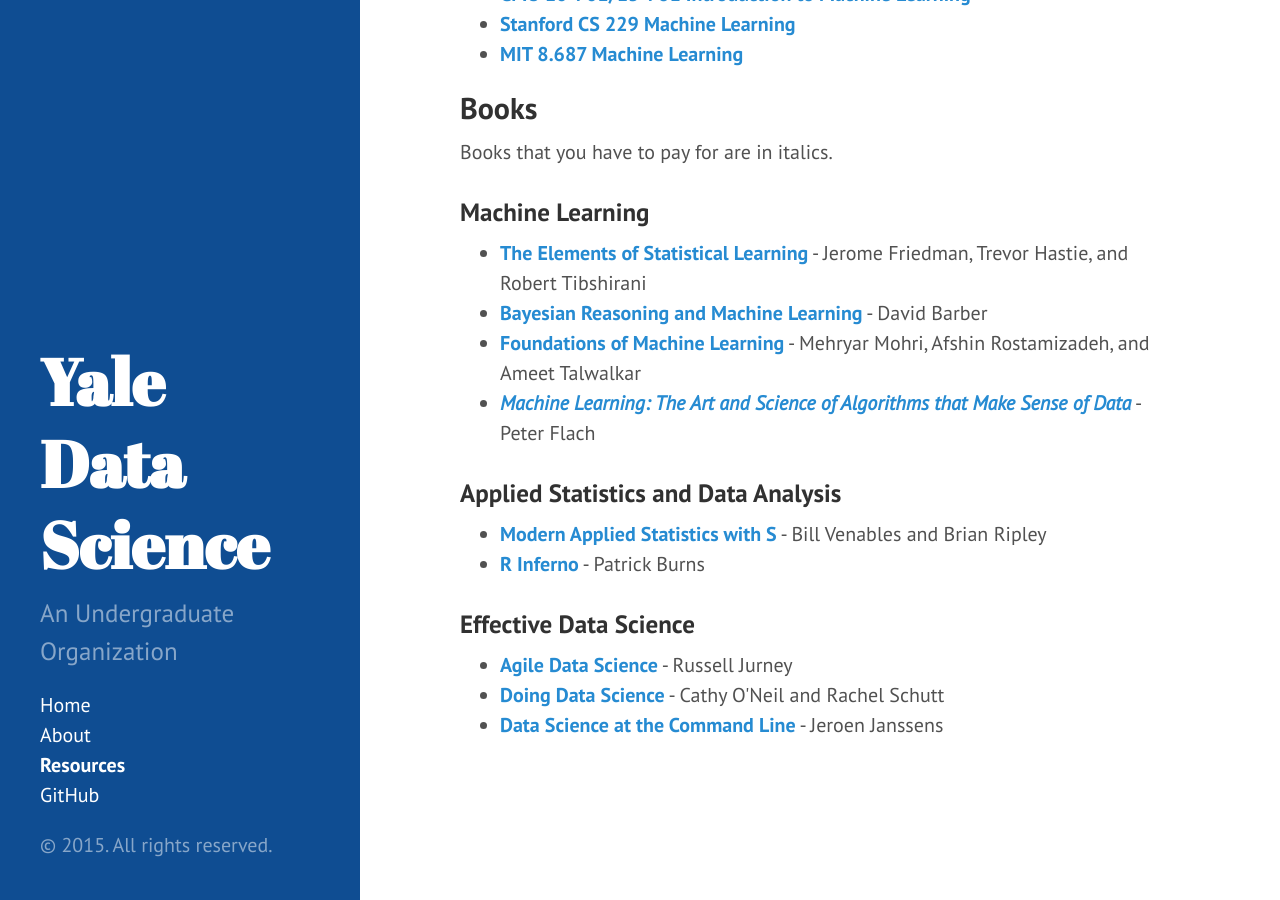
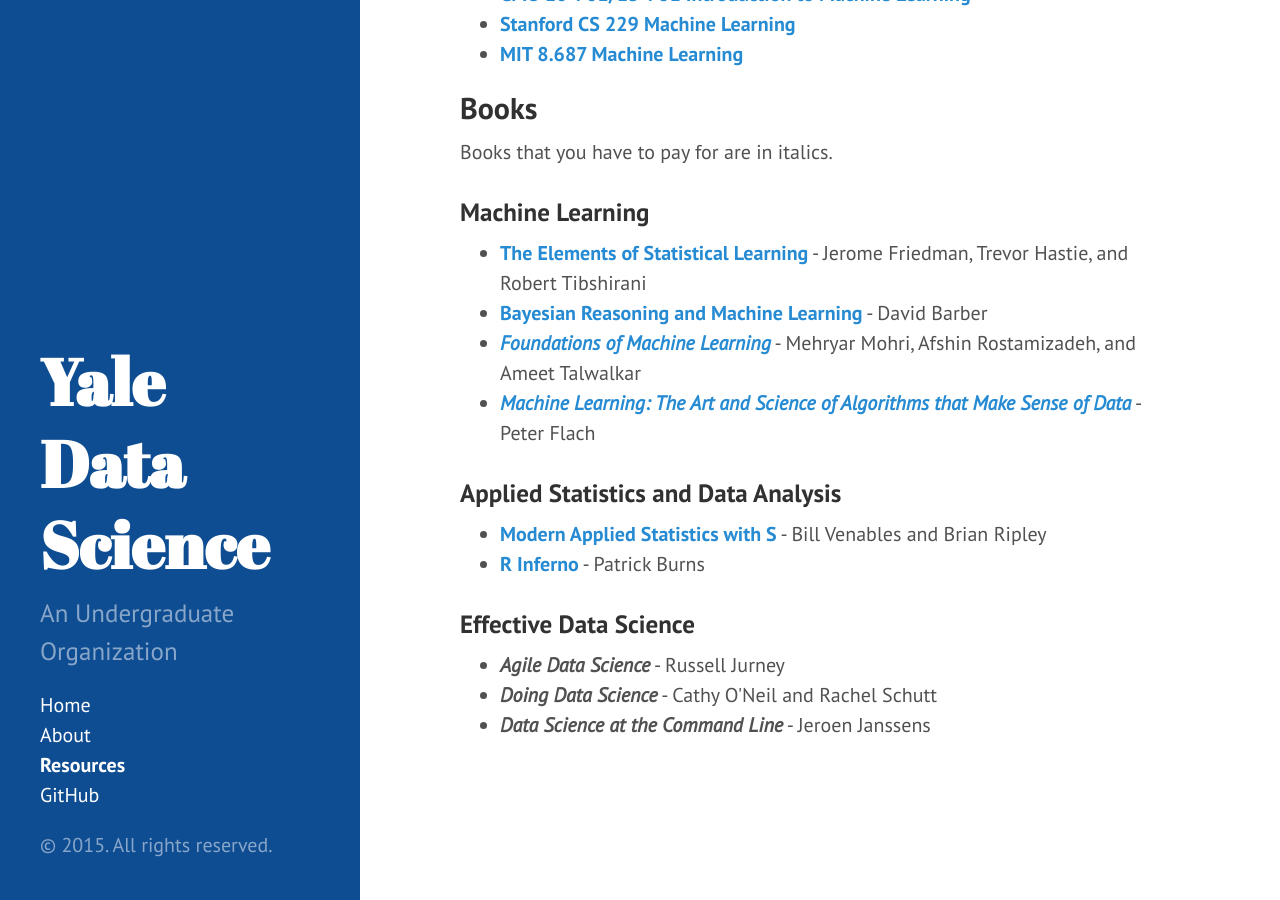
Before and after one commit to YaleDataScience/old-site, a Jekyll site: the page built from resources.html, in a window 1280 px wide and 900 px high, scrolled down 1286 px. Built offline with Jekyll 4.4.1, drawn with Linux system fonts in a browser that asks for light colours; Markdown is read by kramdown in place of the engine named in the settings.

```diff
--- a/resources.html
+++ b/resources.html
@@ -105,7 +105,7 @@ title: Resources
       <a href="http://web4.cs.ucl.ac.uk/staff/D.Barber/pmwiki/pmwiki.php?n=Brml.HomePage" target="_blank"><b>Bayesian Reasoning and Machine Learning</b></a> - David Barber
       </li>
       <li>
-      <a href="http://www.icog-labs.com/wp-content/uploads/2014/07/Foundations_Of_Machine-Learning_AI_page_icog-labs1.pdf" target="_blank"><b>Foundations of Machine Learning</b></a> - Mehryar Mohri, Afshin Rostamizadeh, and Ameet Talwalkar
+        <a href="http://www.cs.nyu.edu/~mohri/mlbook/" target="_blank"><i><b>Foundations of Machine Learning</b></i></a> - Mehryar Mohri, Afshin Rostamizadeh, and Ameet Talwalkar
       </li>
       <li>
       <a href="https://www.cs.bris.ac.uk/~flach/mlbook/" target="_blank"><b><i>Machine Learning: The Art and Science of Algorithms that Make Sense of Data</i></b></a> - Peter Flach
@@ -114,7 +114,7 @@ title: Resources
     <h3>Applied Statistics and Data Analysis</h3>
     <ul>
       <li>
-      <a href="/public/MASS.pdf" target="_blank"><b>Modern Applied Statistics with S</b></a> - Bill Venables and Brian Ripley
+      <a href="ftp://ftp.cs.ntust.edu.tw/yang/R-BOOK/Venables,%20WN%20and%20Ripley,%20BD%282002%29%20Modern%20Applied%20Statistics%20with%20S,%204th%20Ed.pdf" target="_blank"><b>Modern Applied Statistics with S</b></a> - Bill Venables and Brian Ripley
       </li>
       <li>
       <a href="http://www.burns-stat.com/pages/Tutor/R_inferno.pdf" target="_blank"><b>R Inferno</b></a> - Patrick Burns
@@ -123,13 +123,13 @@ title: Resources
     <h3>Effective Data Science</h3>
     <ul>
       <li>
-      <a href="/public/AgileDS.pdf" target="_blank"><b>Agile Data Science</b></a> - Russell Jurney
+        <b><i>Agile Data Science</i></b> - Russell Jurney
       </li>
       <li>
-      <a href="/public/DDS.pdf" target="_blank"><b>Doing Data Science</b></a> - Cathy O'Neil and Rachel Schutt
+        <b><i>Doing Data Science</i></b> - Cathy O'Neil and Rachel Schutt
       </li>
       <li>
-        <a href="/public/DSattheCL.pdf" target="_blank"><b>Data Science at the Command Line</b></a> - Jeroen Janssens
+        <b><i>Data Science at the Command Line</i></b> - Jeroen Janssens
       </li>
     </ul>
 </div>
```
